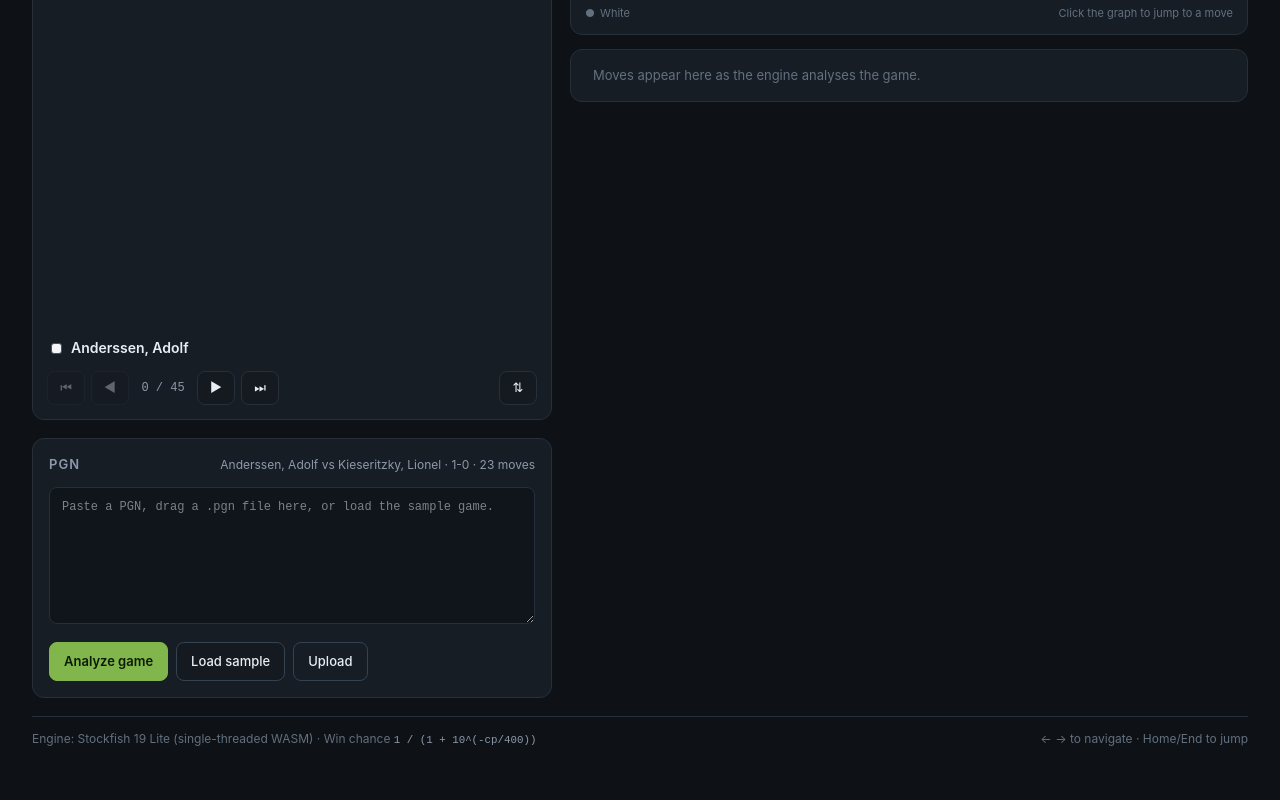
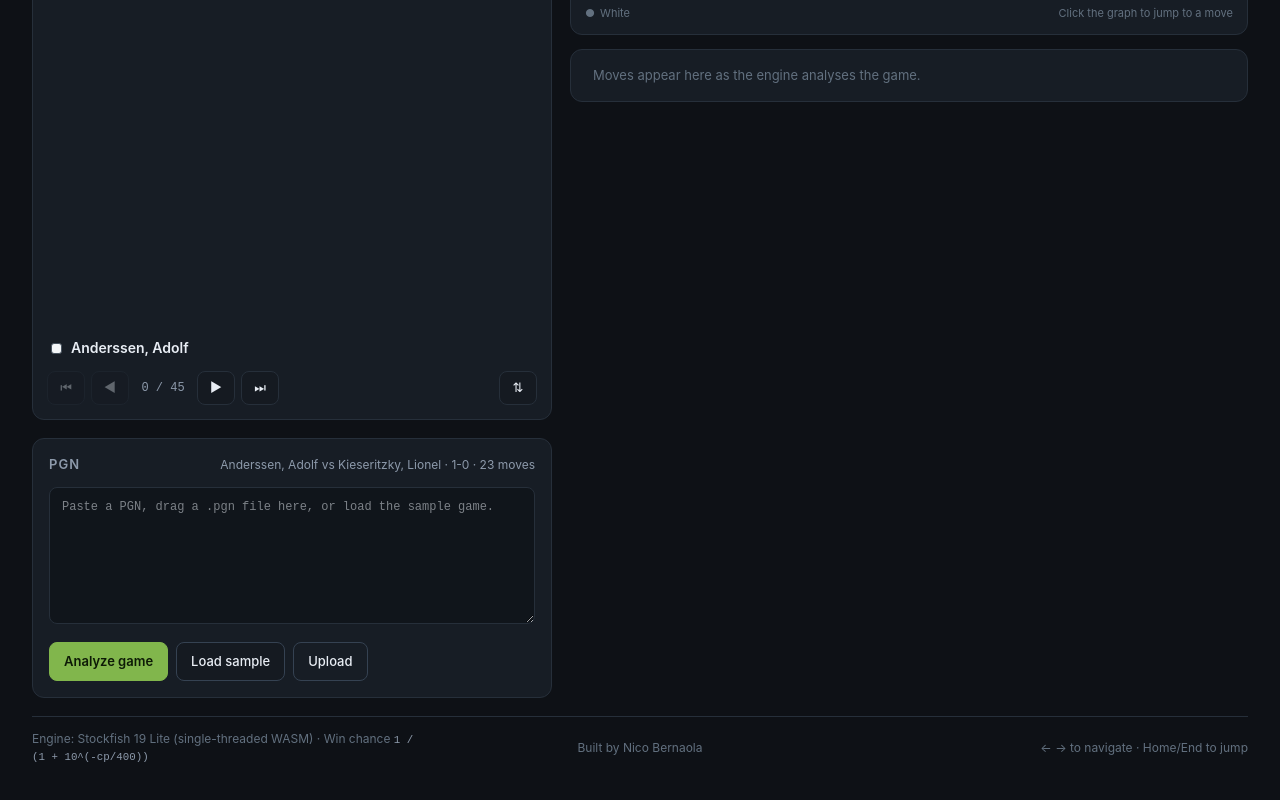
Before and after one commit to Nico-Bernaola/chess-helper-nicodigitals, a React (Vite) app: page / in a window 1280 px wide. Shown: the part 392-1192 px from the top of the page. Built offline with nearby package versions, Linux system fonts and the light colour scheme.

Commit message:
fix: added credits

```diff
--- a/src/App.tsx
+++ b/src/App.tsx
@@ -164,12 +164,15 @@ export default function GameReview() {
         </div>
       </main>
 
-      <footer className="flex flex-wrap justify-between gap-3 border-t border-border pt-3.5 text-xs text-text-dim">
-        <span>
+      <footer className="flex flex-wrap items-center justify-between gap-3 border-t border-border pt-3.5 text-xs text-text-dim">
+        <span className="flex-1 text-left">
           Engine: Stockfish 19 Lite (single-threaded WASM) · Win chance{' '}
           <code className="font-mono text-[0.9em] text-text-muted">1 / (1 + 10^(-cp/400))</code>
         </span>
-        <span>← → to navigate · Home/End to jump</span>
+        <span className="flex-1 text-center">Built by Nico Bernaola</span>
+        <span className="flex-1 text-right">
+          ← → to navigate · Home/End to jump
+        </span>
       </footer>
     </div>
   )
```
